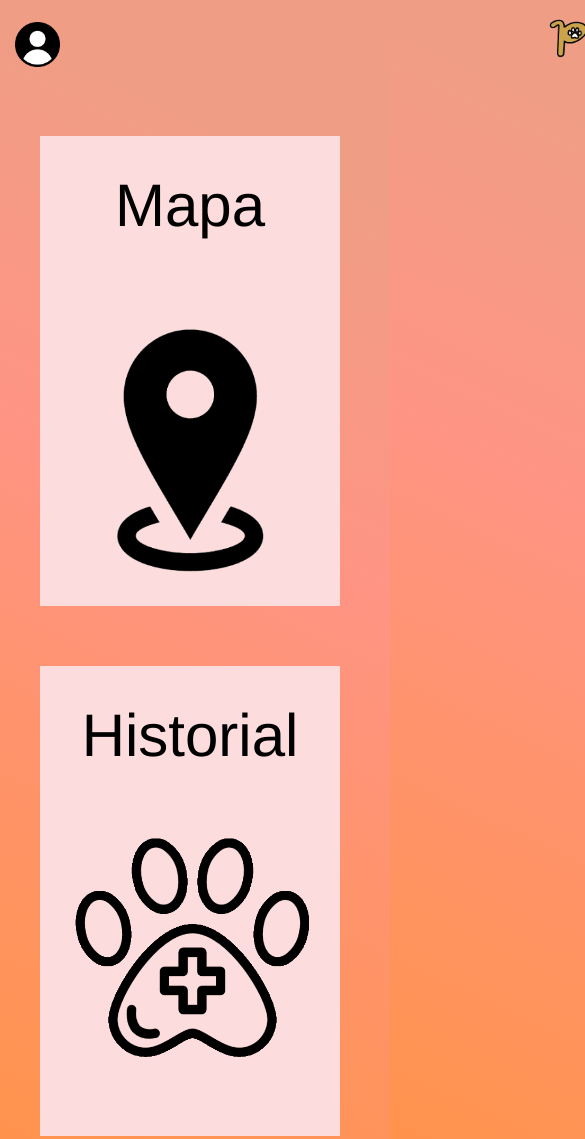
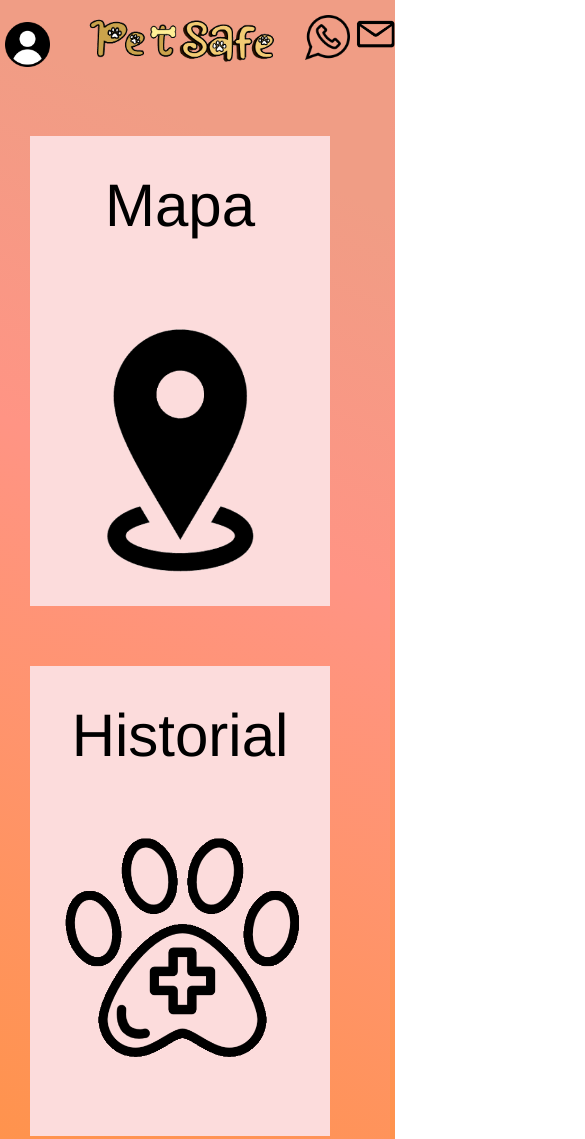
Before and after one commit to Pet-safe/Pet-Safe-, a plain HTML site: page index.html in a window 390 px wide. Shown: the top 1139 px of the page, 585 px wide, since content can reach past the window. Drawn offline with Linux system fonts and the light colour scheme.

Commit message:
algun nombre

```diff
--- a/estilo.css
+++ b/estilo.css
@@ -1,8 +1,7 @@
 header{
     display: flex;
-
 margin: 0px;
-width: auto;
+width: 100%;
 height: 2cm;
 }
 
@@ -222,8 +221,8 @@ h4{
 .contenedor-section{
     display: block;
     justify-content: space-around;
-    margin-left: 40px;
-    height: 145 0px;
+    margin-left: 30px;
+    height: 1450px;
     position: relative;
     top: 0;
     left: 0;
@@ -238,6 +237,20 @@ body{
     padding: 0px;
     user-select: none;
 }
-
+.logo{
+    margin-left: 20px;
+    margin-top: 8px;
+ }
+ .wsp{
+     display: flex;
+     justify-content: baseline;
+     margin-top: 15px;
+     margin-left: 20px;
+ }
+ .usuario{
+    margin-top: 7px;
+    padding: 15px;
+margin-left: -10px;
+}
 
 }
```
Also changed, not shown: index.html (+1 -1 lines).
